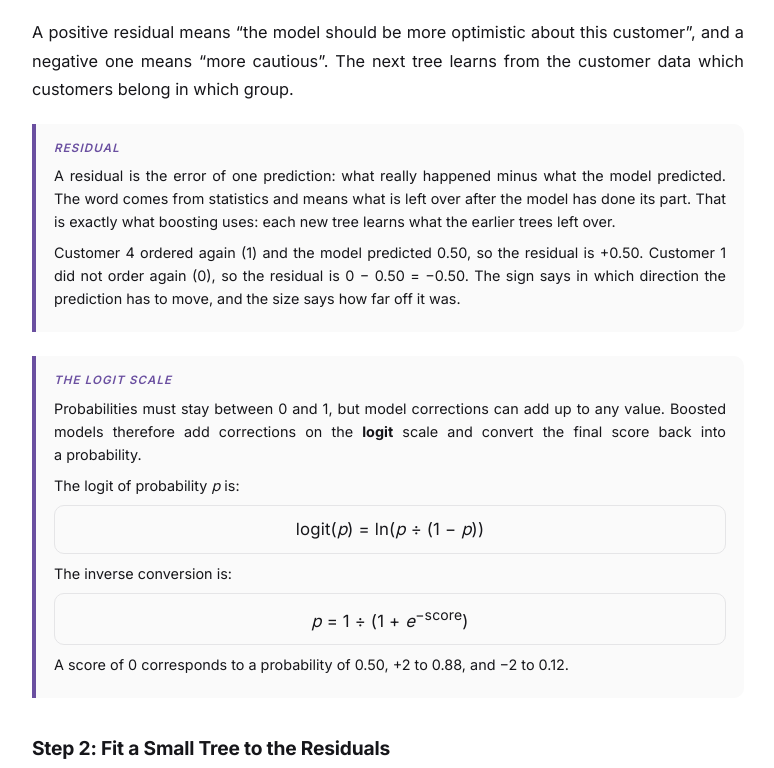
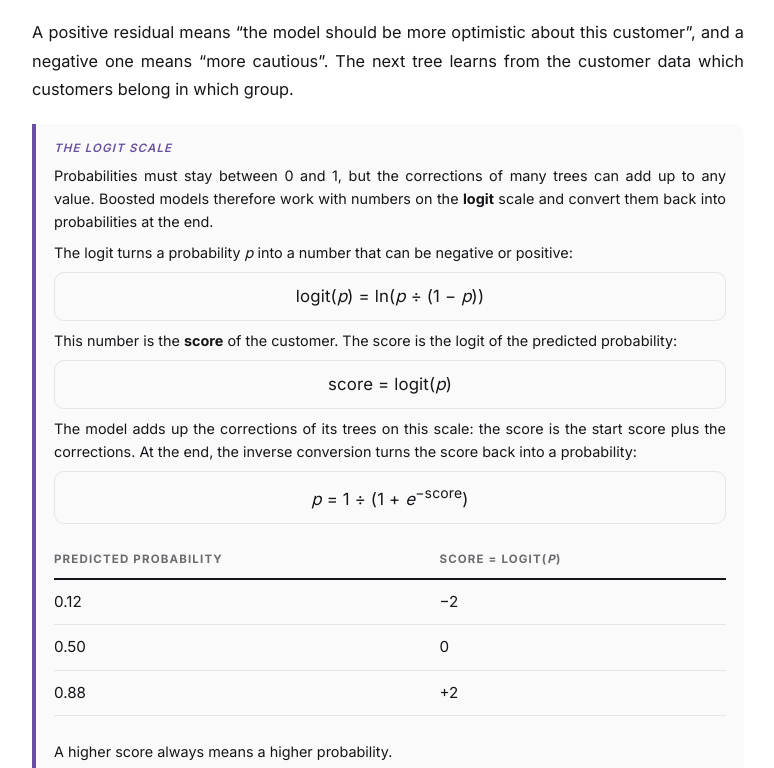
Before and after one commit to eileenheyer-cyber/Yuanyuan_zhang.github.io, a plain HTML site: page gradient-boosting.html in a window 1280 px wide. Shown: the part 2860-3628 px from the top of the page, without its empty margins (252-1026 px from the left). Drawn offline with Linux system fonts and the light colour scheme.

Commit message:
Gradient Boosting blog: remove Residual box, state that the score is the logit of the predicted probability
Co-Authored-By: Claude Sonnet 5.5 <noreply@anthropic.com>
Claude-Session: https://claude.ai/code/session_01GtfrNiVUq6RpZNFTSvdT4z

```diff
--- a/gradient-boosting.html
+++ b/gradient-boosting.html
@@ -69,14 +69,16 @@
 <p>What really happened is 1 if the customer ordered again and 0 if not.</p>
 <ul class="post-points post-points-color"><li><strong>Customers 4, 5, 7, 8 ordered again:</strong> 1 − 0.5 = <strong>+0.5</strong>. The predicted probability was too low.</li><li><strong>Customers 1, 2, 3, 6 did not:</strong> 0 − 0.5 = <strong>−0.5</strong>. The predicted probability was too high.</li></ul>
 <p>A positive residual means “the model should be more optimistic about this customer”, and a negative one means “more cautious”. The next tree learns from the customer data which customers belong in which group.</p>
-<div class="post-note post-note-plain post-note-concept"><p class="post-note-l">Residual</p>
-<p>A residual is the error of one prediction: what really happened minus what the model predicted. The word comes from statistics and means what is left over after the model has done its part. That is exactly what boosting uses: each new tree learns what the earlier trees left over.</p>
-<p>Customer 4 ordered again (1) and the model predicted 0.50, so the residual is +0.50. Customer 1 did not order again (0), so the residual is 0 − 0.50 = −0.50. The sign says in which direction the prediction has to move, and the size says how far off it was.</p></div>
 <div class="post-note post-note-plain post-note-concept"><p class="post-note-l">The Logit Scale</p>
-<p>Probabilities must stay between 0 and 1, but model corrections can add up to any value. Boosted models therefore add corrections on the <strong>logit</strong> scale and convert the final score back into a probability.</p>
-<p>The logit of probability <em>p</em> is:</p><p class="post-formula post-formula-plain"><strong>logit(<em>p</em>) = ln(<em>p</em> ÷ (1 − <em>p</em>))</strong></p>
-<p>The inverse conversion is:</p><p class="post-formula post-formula-plain"><strong><em>p</em> = 1 ÷ (1 + <em>e</em><sup>−score</sup>)</strong></p>
-<p>A score of 0 corresponds to a probability of 0.50, +2 to 0.88, and −2 to 0.12.</p></div>
+<p>Probabilities must stay between 0 and 1, but the corrections of many trees can add up to any value. Boosted models therefore work with numbers on the <strong>logit</strong> scale and convert them back into probabilities at the end.</p>
+<p>The logit turns a probability <em>p</em> into a number that can be negative or positive:</p><p class="post-formula post-formula-plain"><strong>logit(<em>p</em>) = ln(<em>p</em> ÷ (1 − <em>p</em>))</strong></p>
+<p>This number is the <strong>score</strong> of the customer. The score is the logit of the predicted probability:</p><p class="post-formula post-formula-plain"><strong>score = logit(<em>p</em>)</strong></p>
+<p>The model adds up the corrections of its trees on this scale: the score is the start score plus the corrections. At the end, the inverse conversion turns the score back into a probability:</p><p class="post-formula post-formula-plain"><strong><em>p</em> = 1 ÷ (1 + <em>e</em><sup>−score</sup>)</strong></p>
+<div class="post-table-wrap"><table class="post-table"><thead><tr><th>Predicted probability</th><th>Score = logit(<em>p</em>)</th></tr></thead><tbody>
+<tr><td>0.12</td><td>−2</td></tr>
+<tr><td>0.50</td><td>0</td></tr>
+<tr><td>0.88</td><td>+2</td></tr></tbody></table></div>
+<p>A higher score always means a higher probability.</p></div>
 <h3 id="step-2" style="scroll-margin-top:90px">Step 2: Fit a Small Tree to the Residuals</h3>
 <p>Now comes the helper. The tree has one job: predict each customer’s residual from the customer data. In our tiny table the only information is the first basket, so the tree looks for the best yes/no question about it.</p>
 <p>The best question is <em>“Is the first basket at most €42.50?”</em>. It is the best because it sorts customers into two groups whose residuals look alike. The three small-basket customers (1 to 3) all have −0.5, so the predicted probability was too high for all of them. Among the five larger-basket customers (4 to 8), four have +0.5 and only customer 6 has −0.5, so the predicted probability was mostly too low.</p>
```
